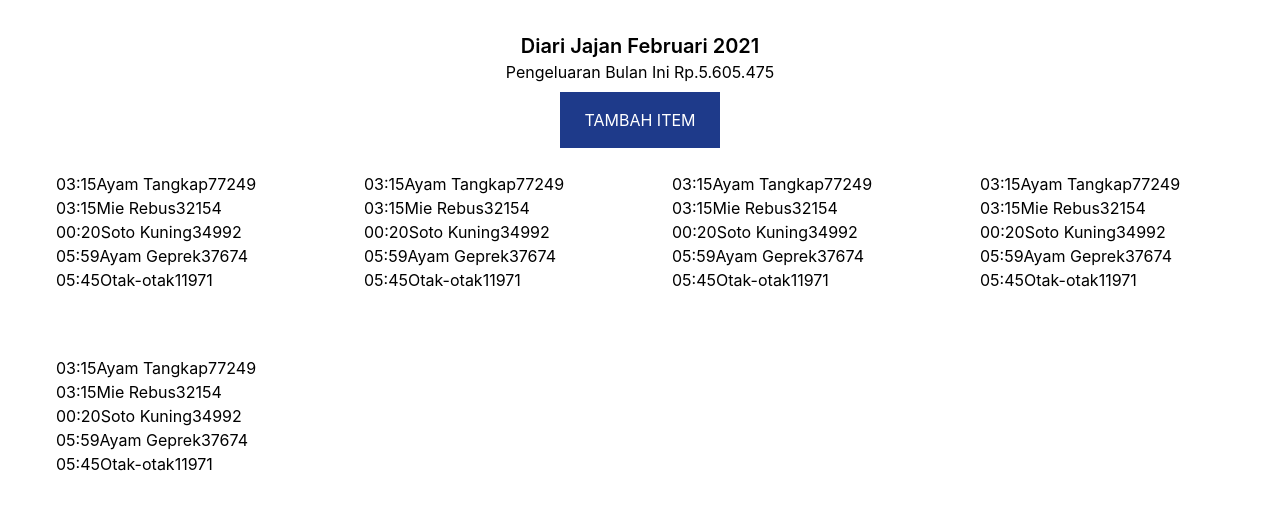
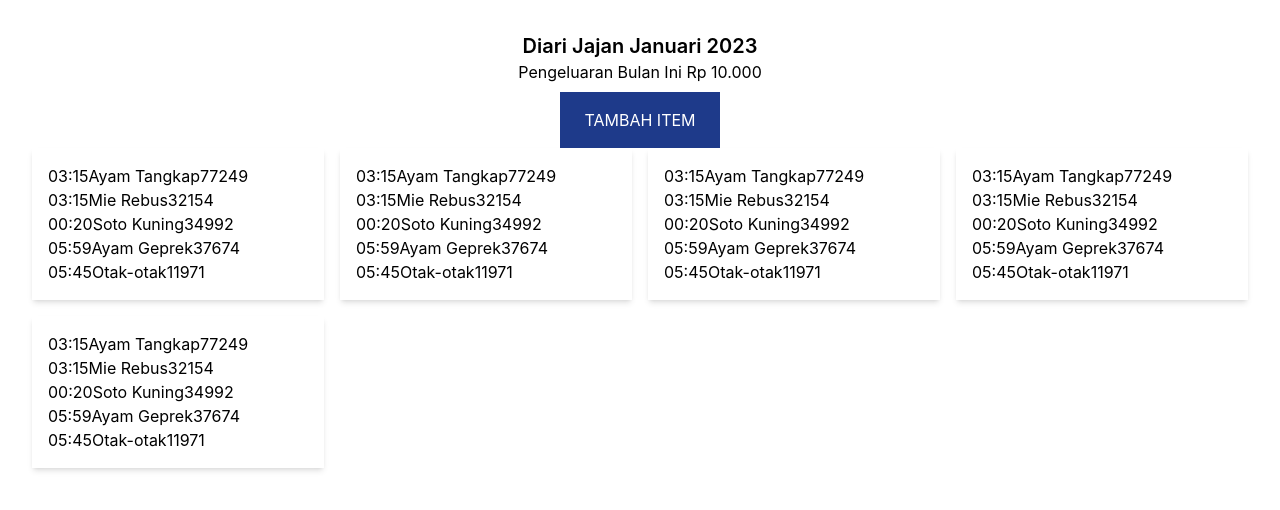
Before and after one commit to hasanmubarok9/expenditure-app, a React (Create React App) app: page / in a window 1280 px wide. Shown: the top 510 px of the page. Built offline with nearby package versions, Linux system fonts and the light colour scheme; data requests are answered from the project's data file.

Commit message:
add helper tolocalcurrency

```diff
--- a/src/App.tsx
+++ b/src/App.tsx
@@ -1,12 +1,22 @@
 import React, { useEffect } from "react";
 import "./App.css";
-import { getExpenditure } from "./features/expenditure/expenditureSlice";
-import { useAppDispatch } from "./app/hooks";
+import {
+  getExpenditure,
+  expenditureStore,
+} from "./features/expenditure/expenditureSlice";
+import { toLocalCurrency } from "./helper"
+import { useAppDispatch, useAppSelector } from "./app/hooks";
 import Button from "./components/Button";
 import { Expenditure } from "./features/expenditure/Expenditure";
 
 function App() {
   const dispatch = useAppDispatch();
+  const {
+    currentMonth,
+    totalExpenditureCurrentMonth,
+    value: expenditures,
+    status,
+  } = useAppSelector(expenditureStore);
 
   useEffect(() => {
     dispatch(getExpenditure());
@@ -15,8 +25,8 @@ function App() {
   return (
     <div className="p-8">
       <div className="text-center">
-        <h1 className="font-semibold text-xl">Diari Jajan Februari 2021</h1>
-        <h2 className="mb-2">Pengeluaran Bulan Ini Rp.5.605.475</h2>
+        <h1 className="font-semibold text-xl">Diari Jajan {currentMonth}</h1>
+        <h2 className="mb-2">Pengeluaran Bulan Ini {toLocalCurrency(totalExpenditureCurrentMonth)}</h2>
         <Button variant="primary" text="TAMBAH ITEM" />
       </div>
       <Expenditure />
--- /dev/null
+++ b/src/components/Modal.tsx
@@ -0,0 +1,5 @@
+function Modal() {
+  return <div>Modal</div>;
+}
+
+export default Modal;
--- a/src/features/expenditure/Expenditure.tsx
+++ b/src/features/expenditure/Expenditure.tsx
@@ -6,7 +6,7 @@ export function Expenditure() {
   return (
     <div className="grid grid-cols-4 gap-4">
       {expenditures.map(({ date, items }, id) => (
-        <div className="p-6" key={id}>
+        <div className="p-4 shadow-md" key={id}>
           <p>{date}</p>
           {expenditures.length > 0 && (
             <ul>
--- a/src/features/expenditure/expenditureSlice.ts
+++ b/src/features/expenditure/expenditureSlice.ts
@@ -11,12 +11,18 @@ import { fetchExpenditure } from "./expenditureAPI";
 //   }>;
 // };
 
+const date = new Date();
+
 export interface ExpenditureState {
+  currentMonth: string;
+  totalExpenditureCurrentMonth: number;
   value: any[];
   status: "idle" | "loading" | "failed";
 }
 
 const initialState: ExpenditureState = {
+  currentMonth: date.toLocaleString("id", { month: "long", year: "numeric" }),
+  totalExpenditureCurrentMonth: 10000,
   value: [],
   status: "idle",
 };
--- /dev/null
+++ b/src/helper/index.ts
@@ -0,0 +1,6 @@
+export const toLocalCurrency = (num: number) => {
+  return new Intl.NumberFormat("id", {
+    style: "currency",
+    currency: "IDR",
+  }).format(num).slice(0, -3);
+};
```
